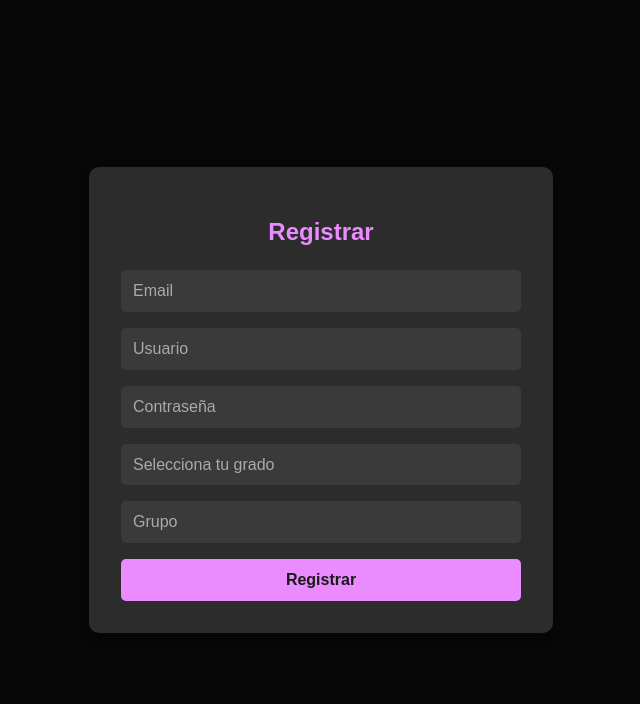
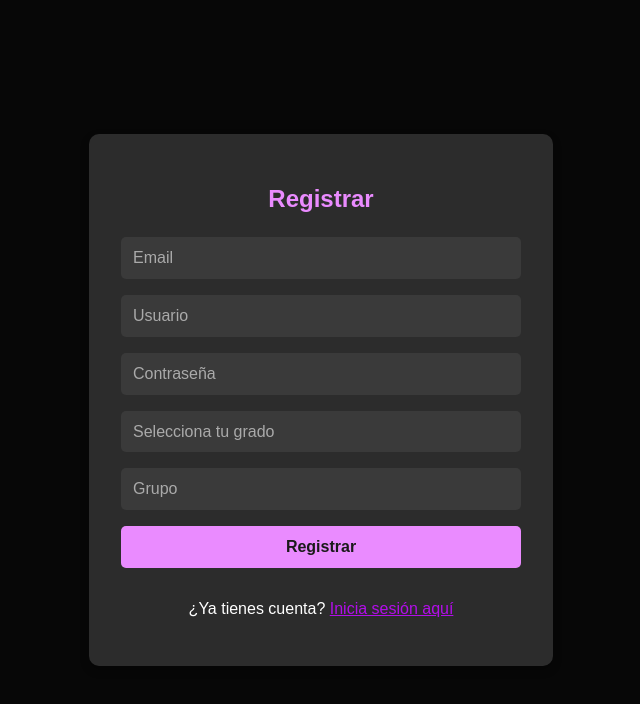
Before and after one commit to ariadnalpz/frontend, a React (Create React App) app: page /register in a window 1280 px wide. Shown: the top 704 px of the page, without its empty margins (319-959 px from the left). Built offline with nearby package versions, Linux system fonts and the light colour scheme; the HTML template or start-up script is replaced by a standard one.

Commit message:
Agregar redireccion al Inicio

```diff
--- a/src/components/Register.js
+++ b/src/components/Register.js
@@ -1,16 +1,16 @@
 import React, { useState, useEffect } from 'react';
-import { useNavigate } from 'react-router-dom'; // Importa useNavigate para redirigir
+import { useNavigate, Link } from 'react-router-dom'; // Importa Link para el enlace
 import axios from '../api/axios';
 import QRCode from 'qrcode';
 import '../styles.css';
 
 const Register = () => {
-  const navigate = useNavigate(); // Hook para redirigir
+  const navigate = useNavigate();
   const [email, setEmail] = useState('');
   const [username, setUsername] = useState('');
   const [password, setPassword] = useState('');
-  const [grado, setGrado] = useState(''); // Estado para el campo Grado
-  const [grupo, setGrupo] = useState(''); // Estado para el campo Grupo
+  const [grado, setGrado] = useState('');
+  const [grupo, setGrupo] = useState('');
   const [qrCodeUrl, setQrCodeUrl] = useState('');
 
   const handleRegister = async (e) => {
@@ -73,6 +73,9 @@
             required
           />
           <button type="submit">Registrar</button>
+          <p>
+            ¿Ya tienes cuenta? <Link to="/" style={{ color: '#b20ee9' }}>Inicia sesión aquí</Link>
+          </p>
         </form>
       ) : (
         <div>
```
